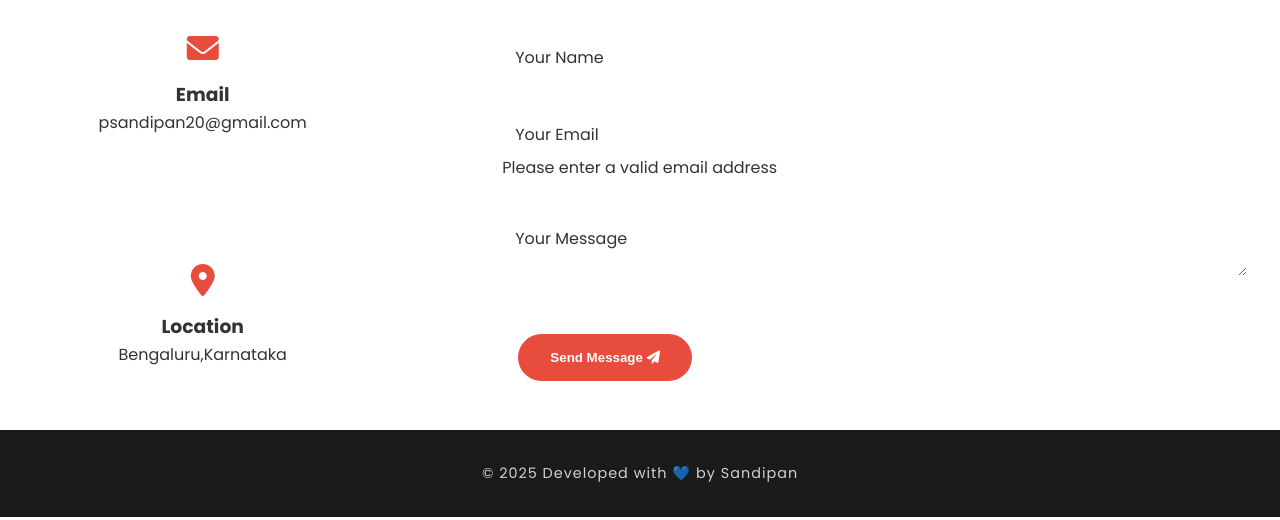
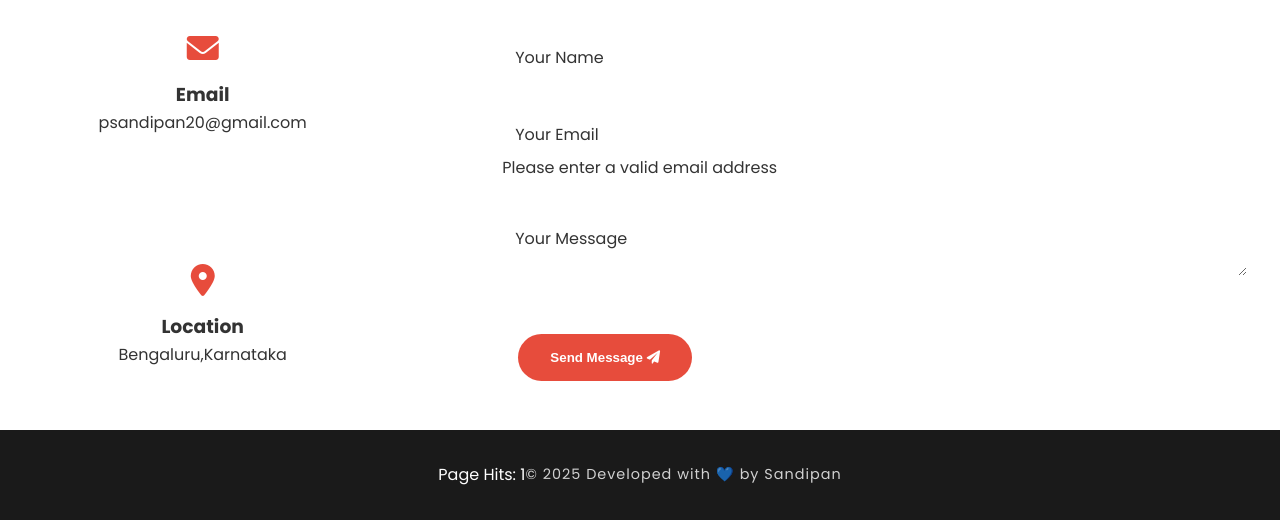
Before and after one commit to arko-14/portfolio-website, a Flask app: page / in a window 1280 px wide. Shown: the part 2238-2758 px from the top of the page. Run offline with Flask 3, Linux system fonts and the light colour scheme; some libraries are stand-ins or nearby versions.

Commit message:
Update index.html

```diff
--- a/templates/index.html
+++ b/templates/index.html
@@ -24,8 +24,6 @@
     <!-- Scroll Progress -->
     <div class="scroll-progress"></div>
 
-    <!-- Navigation -->
-    <!-- Navigation -->
     <!-- Navigation -->
 <header class="glass-nav">
     <div class="nav-container">
@@ -75,7 +73,6 @@
                     <div class="about-content">
                         <h3 class="highlight">Who am I?</h3>
                         <p>I’m a 3rd-year Electrical and Electronics Engineering student passionate about coding and technology. Currently exploring Machine Learning and Deep Learning, I’m driven to create practical, impactful solutions through innovation.</p>
-                        <!-- Stats section removed -->
                     </div>
                 </div>
             </div>
@@ -106,13 +103,10 @@
                             <div class="skill-progress" data-progress="90"></div>
                         </div>
                     </div>
-                    <!-- Add more skill cards -->
                 </div>
             </div>
         </section>
 
-        <!-- Projects Section -->
-       <!-- Projects Section -->
         <!-- Projects Section -->
         <section id="projects" class="reveal">
             <div class="section-container">
@@ -135,7 +129,7 @@
                         </div>
                         <div class="project-info">
                             <h3>ecalc</h3>
-                    <p>The electrical calculator project is designed to provide a versatile tool for engineers and enthusiasts to perform calculations related to various types of electric motors (DC, BLDC, PMDC) and transformers. </p>
+                            <p>The electrical calculator project is designed to provide a versatile tool for engineers and enthusiasts to perform calculations related to various types of electric motors (DC, BLDC, PMDC) and transformers.</p>
                             <div class="project-tags">
                                 <span class="tag">HTML</span>
                                 <span class="tag">CSS</span>
@@ -199,10 +193,6 @@
             </div>
         </section>
 
-
-
-
-
         <!-- Contact Section -->
         <section id="contact" class="reveal">
             <div class="section-container">
@@ -221,7 +211,6 @@
                             <p>Bengaluru,Karnataka</p>
                         </div>
                     </div>
-                    <!-- Updated form with correct ID and structure -->
                     <form id="contactForm" class="contact-form glass-form">
                         <div class="form-group">
                             <input type="text" id="name" name="entry.2005620554" required>
@@ -247,17 +236,16 @@
                             Message sent successfully!
                         </div>
                     </form>
-
                 </div>
             </div>
         </section>
+    </main>
 
-
-    <!-- Footer -->
-  <!-- Footer -->
+    <!-- Footer with Hit Counter -->
     <footer>
         <div class="footer-content">
-        <p class="copyright">&copy; 2025 Developed with 💙 by Sandipan </p>
+            <p class="hit-counter">Page Hits: {{ hits }}</p>
+            <p class="copyright">&copy; 2025 Developed with 💙 by Sandipan</p>
         </div>
     </footer>
 
```
Lines whose indentation alone changed are shown as unchanged.
